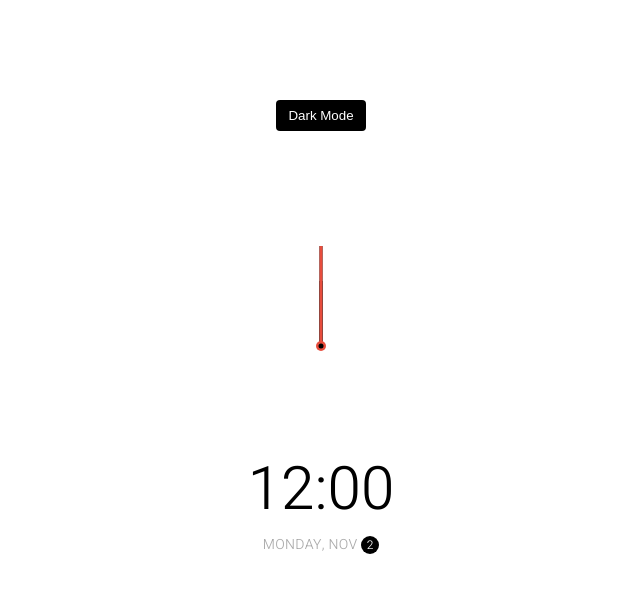
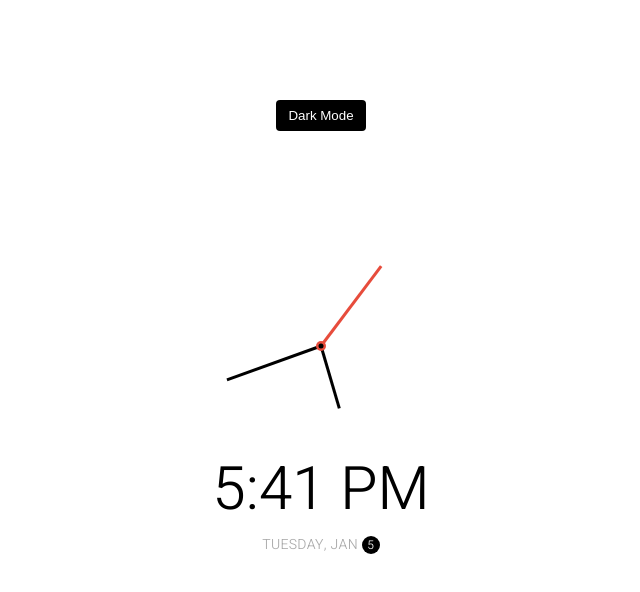
Before and after one commit to LLira09/fifty, a plain HTML site: page themeClock/index.html in a window 1280 px wide. Shown: the whole page, without its empty margins (319-959 px from the left). Drawn offline with Linux system fonts and the light colour scheme.

Commit message:
added js to theme clock

```diff
--- a/themeClock/index.html
+++ b/themeClock/index.html
@@ -25,7 +25,7 @@
       </div>
 
       <div class="time">12:00</div>
-      <div class="date">Monday, Nov <span class="circle">2</span></div>
+      <div class="date"></div>
     </div>
 
     <script src="script.js"></script>
--- a/themeClock/script.js
+++ b/themeClock/script.js
@@ -0,0 +1,88 @@
+const hourEl = document.querySelector('.hour')
+const minuteEl = document.querySelector('.minute')
+const secondEl = document.querySelector('.second')
+const timeEl = document.querySelector('.time')
+const dateEl = document.querySelector('.date')
+const toggle = document.querySelector('.toggle')
+
+const days = [
+  'Sunday',
+  'Monday',
+  'Tuesday',
+  'Wednesday',
+  'Thursday',
+  'Friday',
+  'Saturday'
+]
+
+const months = [
+  'Jan',
+  'Feb',
+  'Mar',
+  'Apr',
+  'May',
+  'Jun',
+  'Jul',
+  'Aug',
+  'Sept',
+  'Oct',
+  'Nov',
+  'Dec'
+]
+
+toggle.addEventListener('click', e => {
+  const html = document.querySelector('html')
+  if (html.classList.contains('dark')) {
+    html.classList.remove('dark')
+    e.target.innerHTML = 'Dark Mode'
+  } else {
+    html.classList.add('dark')
+    e.target.innerHTML = 'Light Mode'
+  }
+})
+
+function setTime() {
+  const time = new Date()
+  const month = time.getMonth()
+  const day = time.getDay()
+  const date = time.getDate()
+  const hours = time.getHours()
+  const hoursForClock = hours >= 13 ? hours % 12 : hours
+  const minutes = time.getMinutes()
+  const seconds = time.getSeconds()
+  const ampm = hours >= 12 ? 'PM' : 'AM'
+
+  hourEl.style.transform = `translate(-50%, -100%) rotate(${scale(
+    hoursForClock,
+    0,
+    11,
+    0,
+    360
+  )}deg)`
+  minuteEl.style.transform = `translate(-50%, -100%) rotate(${scale(
+    minutes,
+    0,
+    59,
+    0,
+    360
+  )}deg)`
+  secondEl.style.transform = `translate(-50%, -100%) rotate(${scale(
+    seconds,
+    0,
+    59,
+    0,
+    360
+  )}deg)`
+
+  timeEl.innerHTML = `${hoursForClock}:${
+    minutes < 10 ? `0${minutes}` : minutes
+  } ${ampm}`
+  dateEl.innerHTML = `${days[day]}, ${months[month]} <span class="circle">${date}</span>`
+}
+
+const scale = (num, in_min, in_max, out_min, out_max) => {
+  return ((num - in_min) * (out_max - out_min)) / (in_max - in_min) + out_min
+}
+setTime()
+
+setInterval(setTime, 1000)
--- a/themeClock/style.css
+++ b/themeClock/style.css
@@ -67,6 +67,7 @@ body {
   height: 65px;
   width: 3px;
   transform-origin: bottom center;
+  transition: all 0.5s ease-in;
 }
 
 .needle.hour {
```
